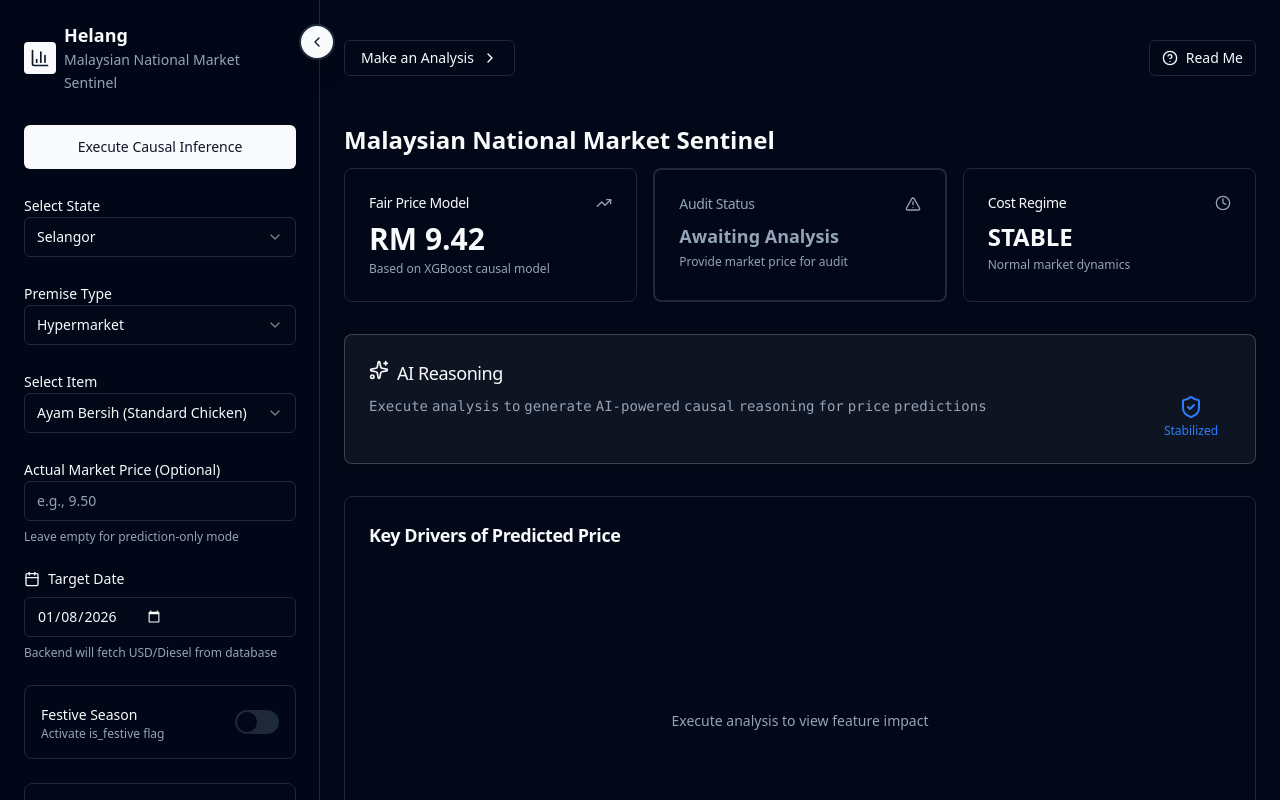
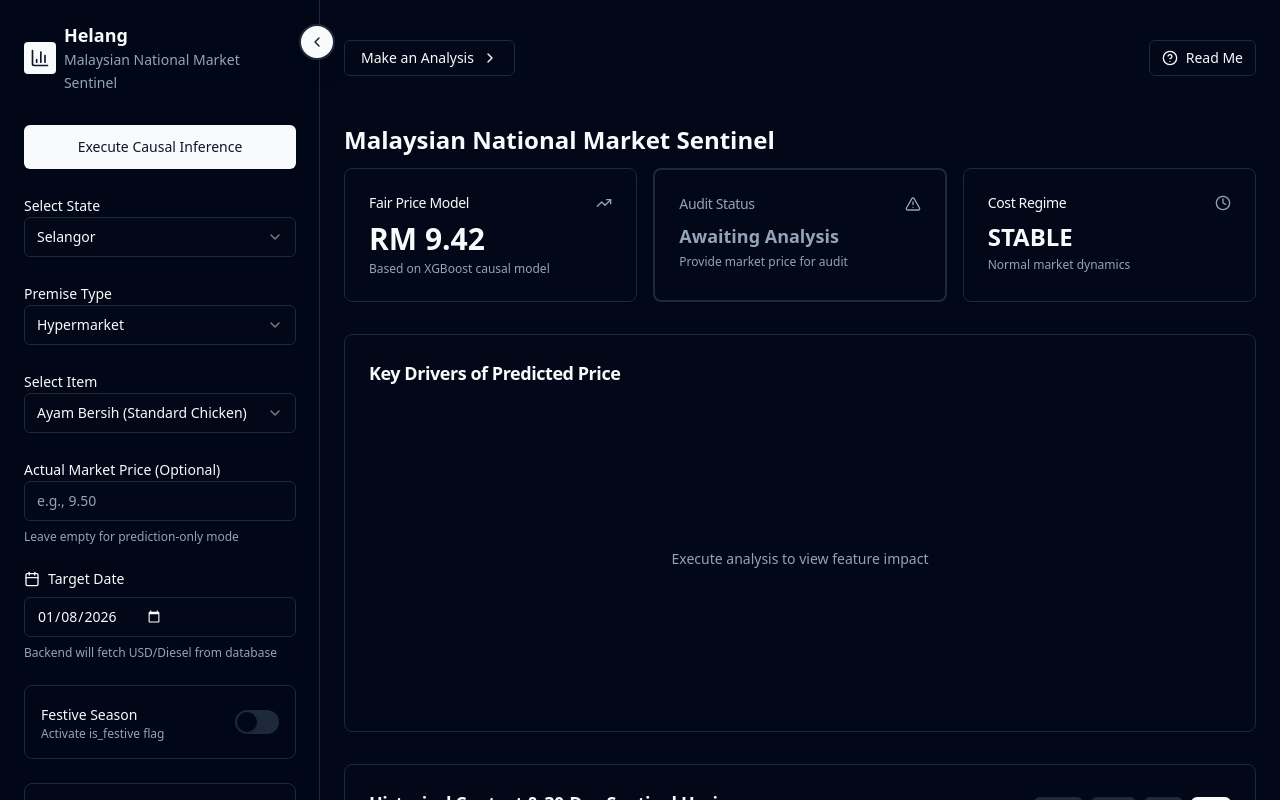
Before and after one commit to afzalariffinZ/retail-price-predictor, a Next.js app in the folder dashboard/: page / in a window 1280 px wide. Built offline with nearby package versions, Linux system fonts and the light colour scheme.

Commit message:
removed the gemini

```diff
--- a/dashboard/app/page.tsx
+++ b/dashboard/app/page.tsx
@@ -187,9 +187,7 @@ export default function Dashboard() {
                 />
             </section>
 
-            <section>
-                <GeminiAnalyst reasoning={geminiReasoning} />
-            </section>
+
 
             <section>
                 <FeatureImpact data={featureImpact} />
```
